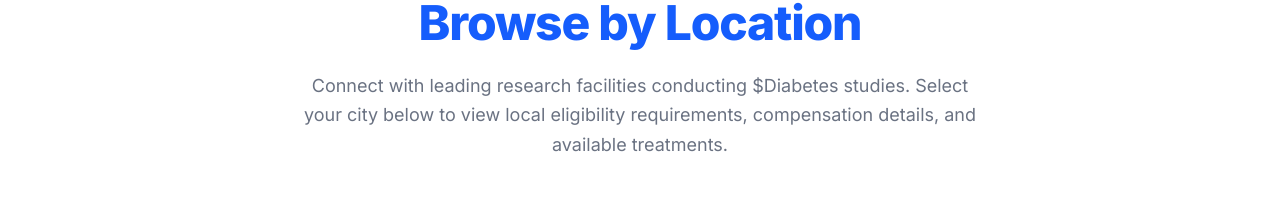
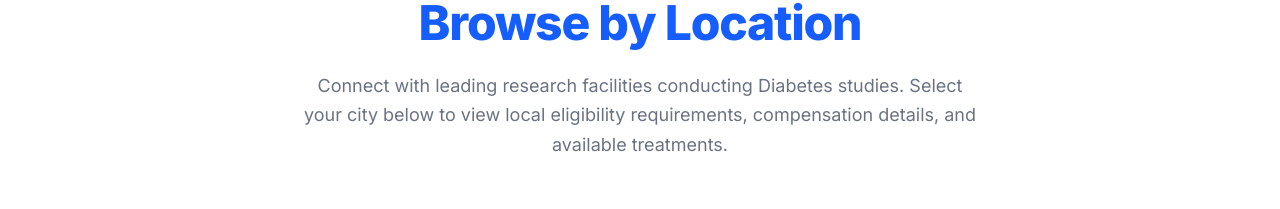
Before and after one commit to Emil1733/condition-healthy, a Next.js app: page /trials/diabetes in a window 1280 px wide. Shown: the part 270-479 px from the top of the page. Built offline with nearby package versions, Linux system fonts and the light colour scheme; no server answers; the database is empty.

Commit message:
fix: resolve jsx formatting issue in condition hub

```diff
--- a/app/trials/[condition]/page.tsx
+++ b/app/trials/[condition]/page.tsx
@@ -140,7 +140,7 @@ export default async function ConditionHubPage(props: PageProps) {
                     <span className="text-blue-600">Browse by Location</span>
                 </h1>
                 <p className="text-lg text-gray-500 max-w-2xl mx-auto leading-relaxed">
-                    Connect with leading research facilities conducting ${formattedCondition} studies. Select your city below to view local eligibility requirements, compensation details, and available treatments.
+                    Connect with leading research facilities conducting {formattedCondition} studies. Select your city below to view local eligibility requirements, compensation details, and available treatments.
                 </p>
             </div>
         </div>
```
